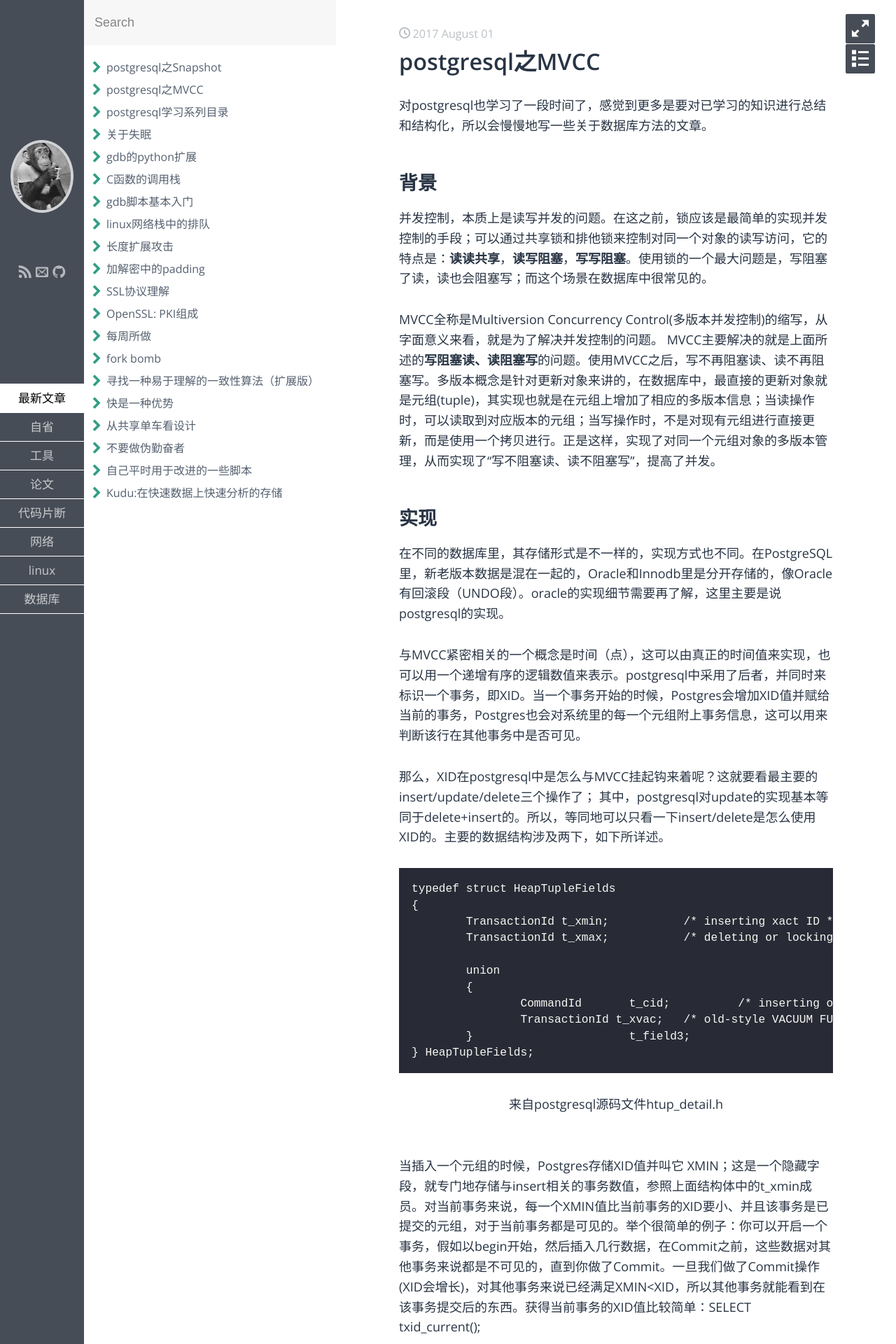
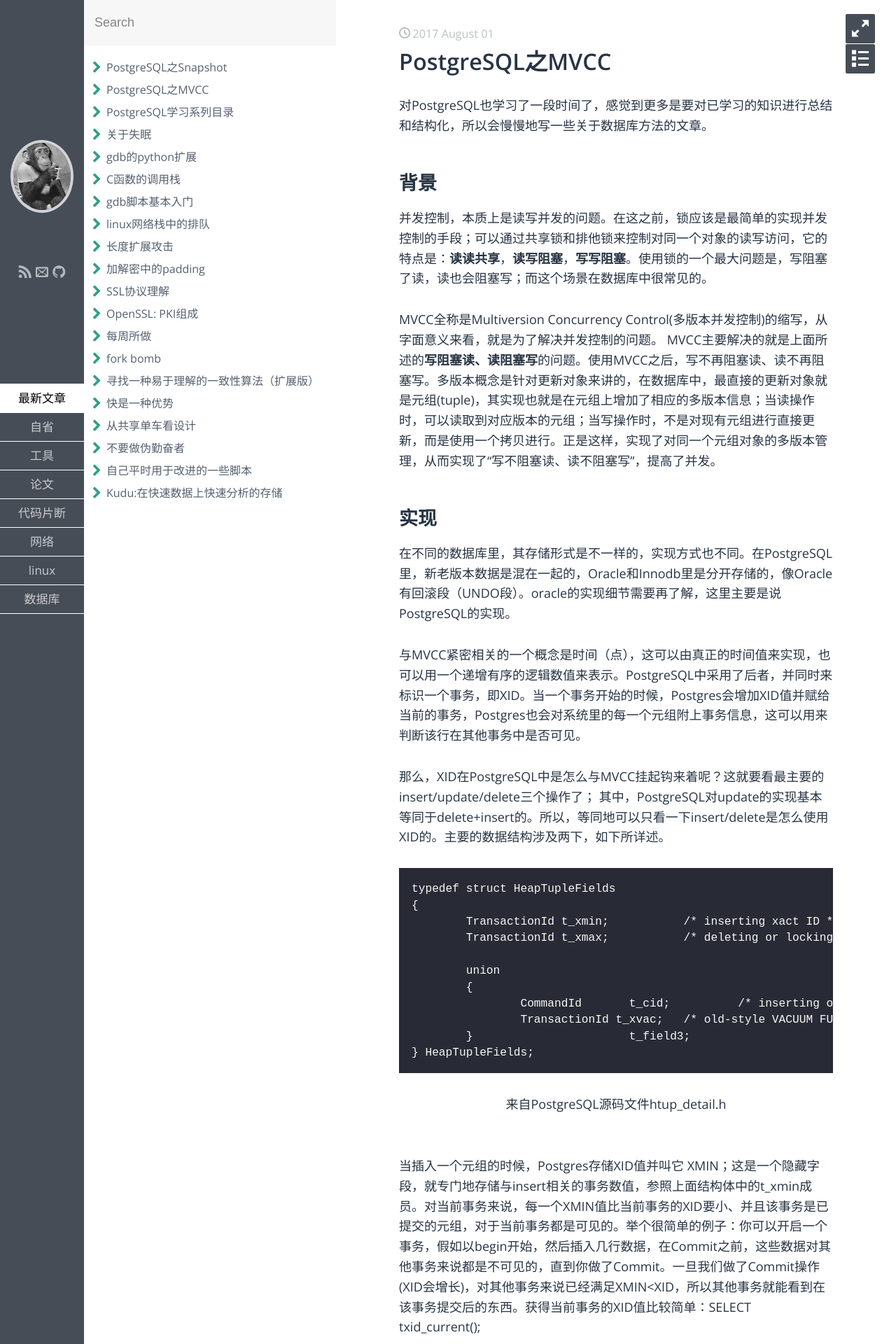
Before and after one commit to feelkill/feelkill.github.io, a Jekyll site: the page built from _posts/database/2017-08-01-postgresql-mvcc.md, in a window 1280 px wide. Shown: the top 1920 px of the page at 70% size. Built offline with Jekyll 4.4.1, drawn with Linux system fonts in a browser that asks for light colours; some web fonts are replaced; Markdown is read by kramdown in place of the engine named in the settings.

Commit message:
统一使用PostgreSQL

````diff
--- a/_posts/database/2017-08-01-postgresql-mvcc.md
+++ b/_posts/database/2017-08-01-postgresql-mvcc.md
@@ -1,12 +1,12 @@
 ---
 layout: post
-title: "postgresql之MVCC	"
+title: "PostgreSQL之MVCC	"
 date: 2017-08-01
 category: 数据库
-keywords: postgresql, mvcc, 并发控制
+keywords: PostgreSQL, mvcc, 并发控制
 ---
 
-对postgresql也学习了一段时间了，感觉到更多是要对已学习的知识进行总结和结构化，所以会慢慢地写一些关于数据库方法的文章。
+对PostgreSQL也学习了一段时间了，感觉到更多是要对已学习的知识进行总结和结构化，所以会慢慢地写一些关于数据库方法的文章。
 
 ## 背景
 
@@ -16,11 +16,11 @@ MVCC全称是Multiversion Concurrency Control(多版本并发控制)的缩写，
 
 ## 实现
 
-在不同的数据库里，其存储形式是不一样的，实现方式也不同。在PostgreSQL里，新老版本数据是混在一起的，Oracle和Innodb里是分开存储的，像Oracle有回滚段（UNDO段）。oracle的实现细节需要再了解，这里主要是说postgresql的实现。
+在不同的数据库里，其存储形式是不一样的，实现方式也不同。在PostgreSQL里，新老版本数据是混在一起的，Oracle和Innodb里是分开存储的，像Oracle有回滚段（UNDO段）。oracle的实现细节需要再了解，这里主要是说PostgreSQL的实现。
 
-与MVCC紧密相关的一个概念是时间（点），这可以由真正的时间值来实现，也可以用一个递增有序的逻辑数值来表示。postgresql中采用了后者，并同时来标识一个事务，即XID。当一个事务开始的时候，Postgres会增加XID值并赋给当前的事务，Postgres也会对系统里的每一个元组附上事务信息，这可以用来判断该行在其他事务中是否可见。
+与MVCC紧密相关的一个概念是时间（点），这可以由真正的时间值来实现，也可以用一个递增有序的逻辑数值来表示。PostgreSQL中采用了后者，并同时来标识一个事务，即XID。当一个事务开始的时候，Postgres会增加XID值并赋给当前的事务，Postgres也会对系统里的每一个元组附上事务信息，这可以用来判断该行在其他事务中是否可见。
 
-那么，XID在postgresql中是怎么与MVCC挂起钩来着呢？这就要看最主要的insert/update/delete三个操作了； 其中，postgresql对update的实现基本等同于delete+insert的。所以，等同地可以只看一下insert/delete是怎么使用XID的。主要的数据结构涉及两下，如下所详述。
+那么，XID在PostgreSQL中是怎么与MVCC挂起钩来着呢？这就要看最主要的insert/update/delete三个操作了； 其中，PostgreSQL对update的实现基本等同于delete+insert的。所以，等同地可以只看一下insert/delete是怎么使用XID的。主要的数据结构涉及两下，如下所详述。
 
 ```
 typedef struct HeapTupleFields
@@ -35,7 +35,7 @@ typedef struct HeapTupleFields
 	}			t_field3;
 } HeapTupleFields;
 ```
-<center>来自postgresql源码文件htup_detail.h</center><br/>
+<center>来自PostgreSQL源码文件htup_detail.h</center><br/>
 
 当插入一个元组的时候，Postgres存储XID值并叫它 XMIN；这是一个隐藏字段，就专门地存储与insert相关的事务数值，参照上面结构体中的t\_xmin成员。对当前事务来说，每一个XMIN值比当前事务的XID要小、并且该事务是已提交的元组，对于当前事务都是可见的。举个很简单的例子：你可以开启一个事务，假如以begin开始，然后插入几行数据，在Commit之前，这些数据对其他事务来说都是不可见的，直到你做了Commit。一旦我们做了Commit操作(XID会增长)，对其他事务来说已经满足XMIN<XID，所以其他事务就能看到在该事务提交后的东西。获得当前事务的XID值比较简单：SELECT txid_current();
 
@@ -427,10 +427,10 @@ postgres=> SELECT *, xmin, xmax, cmin, cmax FROM test;
 
 ## 参考
 * [Postgresql的隐藏系统列](http://my.oschina.net/Kenyon/blog/63668)
-* [PostgreSQL Concurrency with MVCC](https://devcenter.heroku.com/articles/postgresql-concurrency)
-* [postgresql的MVCC实现](https://my.oschina.net/Kenyon/blog/108850)
+* [PostgreSQL Concurrency with MVCC](https://devcenter.heroku.com/articles/PostgreSQL-concurrency)
+* [PostgreSQL的MVCC实现](https://my.oschina.net/Kenyon/blog/108850)
 * [heap tuple header struct](https://github.com/postgres/postgres/blob/master/src/include/access/htup_details.h)
-* [postgresql的MVCC原理](http://www.jasongj.com/sql/mvcc/)
+* [PostgreSQL的MVCC原理](http://www.jasongj.com/sql/mvcc/)
 * 《PostgreSQL数据库内核分析》
 
 ## 修订历史
````
Also changed, not shown: _posts/database/2017-07-30-postgres-main-entry.md (+4 -4 lines), _posts/database/2017-08-02-postgresql-snapshot.md (+2 -2 lines).
